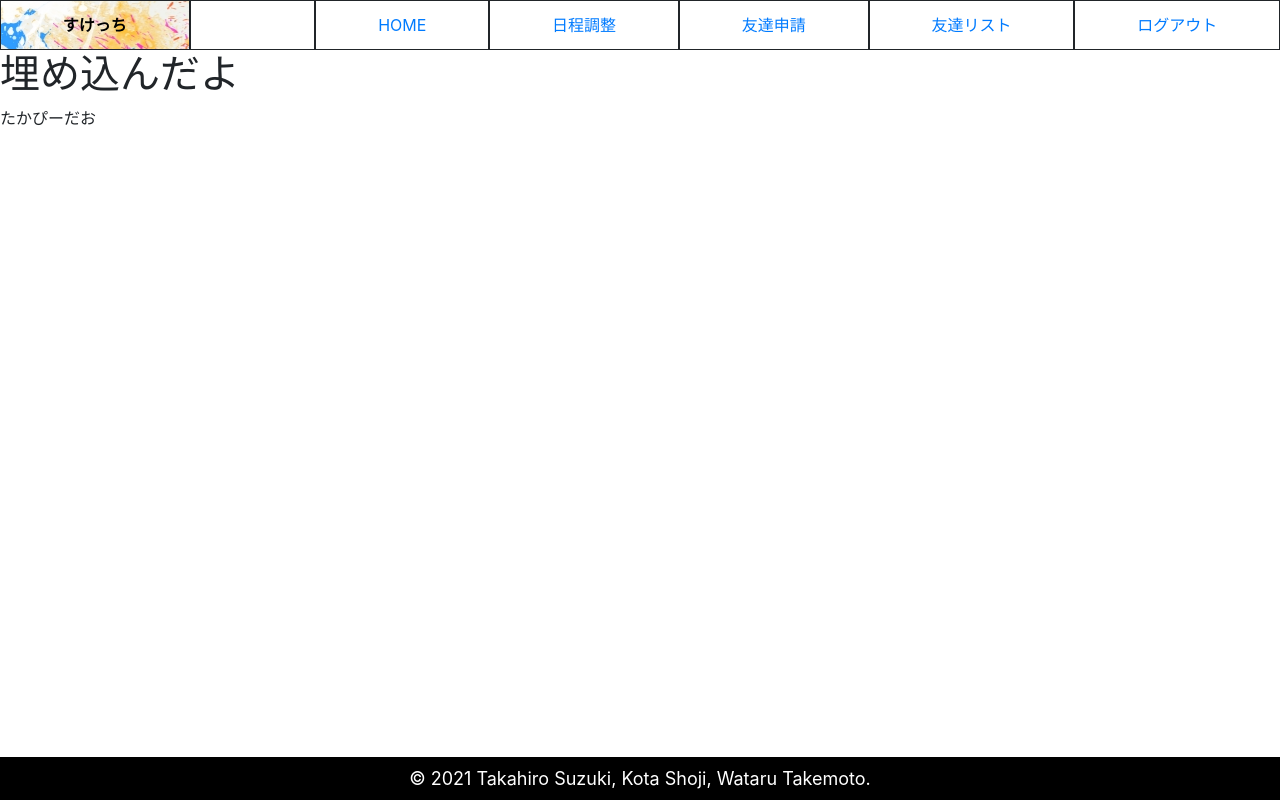
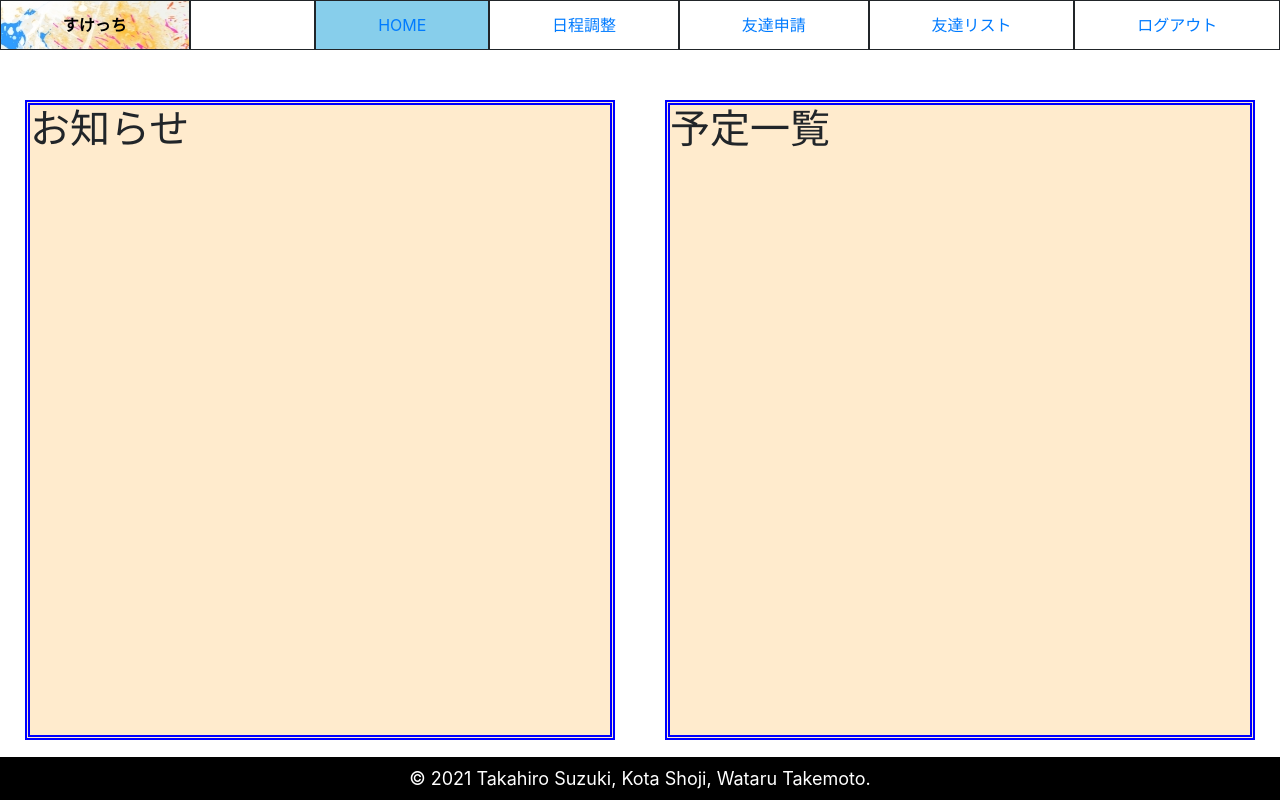
Before and after one commit to ktanonymous/sketch, a Django app: page /base/index/ in a window 1280 px wide. Run offline with Django 3.2, Linux system fonts and the light colour scheme; tables that the repository leaves empty hold one stand-in row (values such as "Sample post"); some libraries are stand-ins or nearby versions.

Commit message:
make index page

```diff
--- a/base/templates/base.html
+++ b/base/templates/base.html
@@ -38,7 +38,7 @@
 
     {% block content %}{% endblock %}
 
-    <footer style="background-color: black; position: absolute; bottom: 0; width: 100%; text-align: center;">
+    <footer style="background-color: black; position: fixed; bottom: 0; width: 100%; text-align: center;">
         <p style="color: white; font-size: 18px; margin: 8px 8px;">&copy; 2021 Takahiro Suzuki, Kota Shoji, Wataru Takemoto.</p>
     </footer>
 
--- a/base/templates/index.html
+++ b/base/templates/index.html
@@ -2,9 +2,49 @@
 
 {% block title %}HOME{% endblock %}
 
+{% block is_home %}background-color: skyblue;{% endblock %}
+
 {% block content %}
-<h1>
-    埋め込んだよ
-</h1>
-<p>たかぴーだお</p>
+
+<div id="content-box">
+
+    <section class="box">
+        <h1>お知らせ</h1>
+        <table class="table-box">
+            <tbody class="table-display">
+                {% for information in information_list %}
+                    {% if information.adjusting_schedules_id %}
+                        <tr>
+                            <th>{{ information.created_at }}</th>
+                            <td>{{ information.message }}</td>
+                        </tr>
+                    {% else %}
+                        <tr>
+                            <th>{{ information.created_at }}</th>
+                            <td>予定 {{ information.events_id }} が確定しました。</td>
+                        </tr>
+                    {% endif %}
+                {% endfor %}
+            </tbody>
+        </table>
+    </section>
+
+    <section class="box">
+        <h1>予定一覧</h1>
+        <table class="table-box">
+            <tbody class="table-display">
+                {% for information in information_list %}
+                {% if information.events_id %}
+                    <tr>
+                        <th>{{ information.events_id }}</th>
+                        <td>{{ information.message }}</td>
+                    </tr>
+                {% endif %}
+                {% endfor %}
+            </tbody>
+        </table>
+    </section>
+
+</div>
+
 {% endblock %}
--- a/base/views.py
+++ b/base/views.py
@@ -61,8 +61,13 @@ class GetFriendListView(generics.ListAPIView):
         return queryset
 
 
-class IndexView(generic.TemplateView):
+class IndexView(generic.ListView):
+    model = Information
     template_name = 'index.html'
+
+    def get_queryset(self):
+        informations = Information.objects.filter(user_id=2)
+        return informations
 
 
 class WelcomeView(generic.TemplateView):
--- a/static/css/mystyle.css
+++ b/static/css/mystyle.css
@@ -15,6 +15,39 @@
     flex-grow: 1;
 }
 
+#content-box{
+    display: flex;
+    justify-content: space-between;
+    width: 100%;
+    max-height: 90vh;
+    margin: 0px;
+}
+
+.box{
+    text-align: left;
+    margin: 50px 25px 50px 25px;
+    padding: 0px;
+    width: 50%;
+    height: 80vh;
+    background-color: blanchedalmond;
+    border: 5px double blue;
+}
+
+.table-box{
+    text-align: left;
+    position: relative;
+    width: 100%;
+    height: 92%;
+    border-collapse: separate;
+    border-spacing: 0px 10px;
+}
+
+.table-display{
+    display: block;
+    height: 100%;
+    overflow-y: scroll;
+}
+
 /* .mybtn{
     padding: 10px 30px;
     margin: 3px;
```
Also changed, not shown: base/models.py (+47 -24 lines), base/migrations/0001_initial.py.
